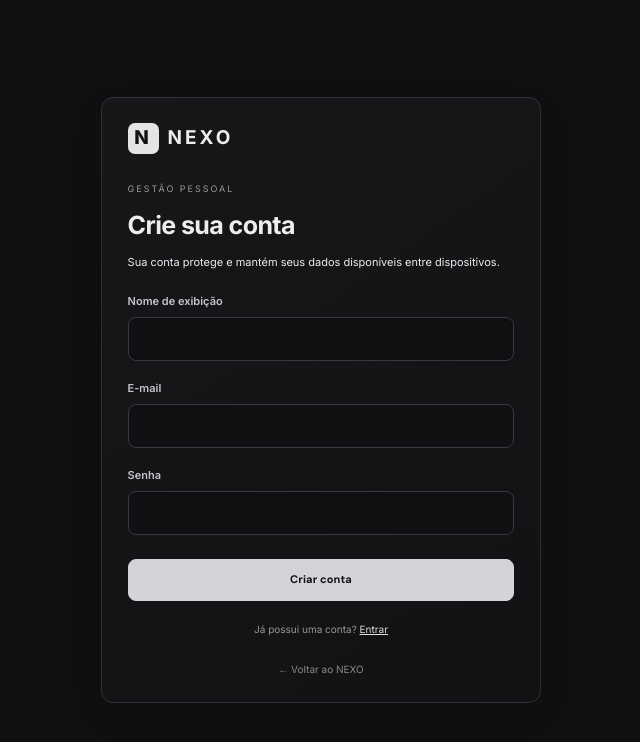
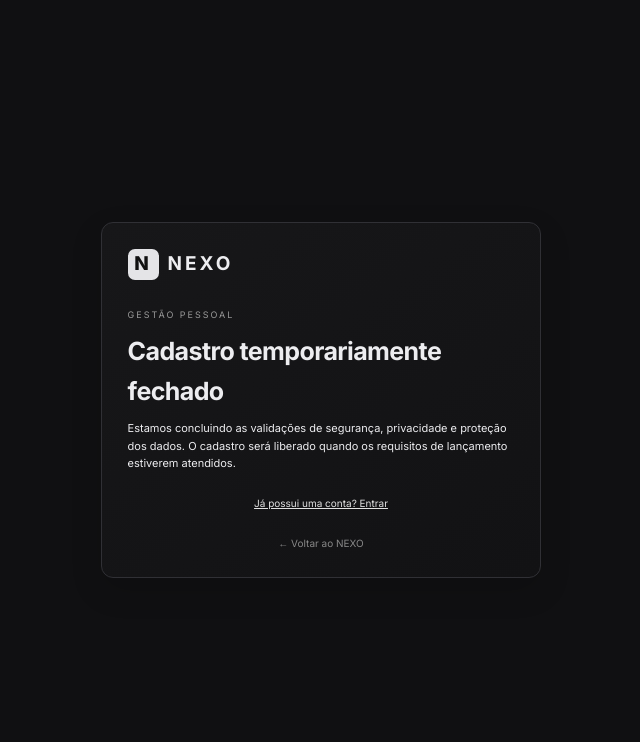
Before and after one commit to Phstreet/nexogest-opessoal, a Next.js app: page /cadastro in a window 1280 px wide. Shown: the top 742 px of the page, without its empty margins (319-959 px from the left). Built offline with nearby package versions, Linux system fonts and the light colour scheme; no server answers.

Commit message:
security: mantém cadastro público fechado até validação do lançamento

```diff
--- a/app/cadastro/page.tsx
+++ b/app/cadastro/page.tsx
@@ -1,2 +1,6 @@
 import AuthForm from "@/components/auth/AuthForm";
-export default function CadastroPage() { return <AuthForm mode="signup" />; }
+
+export default function CadastroPage() {
+  const signupEnabled = process.env.NEXO_SIGNUP_ENABLED === "true";
+  return <AuthForm mode="signup" signupEnabled={signupEnabled} />;
+}
--- a/app/entrar/page.tsx
+++ b/app/entrar/page.tsx
@@ -1,2 +1,6 @@
 import AuthForm from "@/components/auth/AuthForm";
-export default function EntrarPage() { return <AuthForm mode="login" />; }
+
+export default function EntrarPage() {
+  const signupEnabled = process.env.NEXO_SIGNUP_ENABLED === "true";
+  return <AuthForm mode="login" signupEnabled={signupEnabled} />;
+}
--- a/components/auth/AuthForm.tsx
+++ b/components/auth/AuthForm.tsx
@@ -7,7 +7,13 @@ import { useNexoAuth } from "@/contexts/NexoAuthProvider";
 
 type Mode = "login" | "signup" | "recovery" | "reset";
 
-export default function AuthForm({ mode }: { mode: Mode }) {
+export default function AuthForm({
+  mode,
+  signupEnabled = false,
+}: {
+  mode: Mode;
+  signupEnabled?: boolean;
+}) {
   const { signIn, signUp, sendPasswordReset, changePassword, session, loading } = useNexoAuth();
   const router = useRouter();
   const [name, setName] = useState("");
@@ -50,10 +56,9 @@ export default function AuthForm({ mode }: { mode: Mode }) {
     try {
       if (mode === "login") {
         await signIn(email.trim(), password);
-        // Navegacao completa evita reutilizar o estado/cache da tela de login
-        // antes de o servidor reconhecer os cookies HttpOnly recem-gravados.
         window.location.assign(getPostLoginDestination());
       } else if (mode === "signup") {
+        if (!signupEnabled) throw new Error("O cadastro público está temporariamente fechado.");
         if (password.length < 8) throw new Error("A senha precisa ter pelo menos 8 caracteres.");
         const confirmationRequired = await signUp(email.trim(), password, name.trim());
         if (confirmationRequired) setMessage("Conta criada. Verifique seu e-mail para confirmar o cadastro e depois entre no NEXO.");
@@ -74,6 +79,26 @@ export default function AuthForm({ mode }: { mode: Mode }) {
     } finally { setBusy(false); }
   }
 
+  if (mode === "signup" && !signupEnabled) {
+    return (
+      <main className="nexo-auth-page">
+        <section className="nexo-auth-card" aria-labelledby="signup-closed-title">
+          <Link href="/" className="nexo-auth-brand"><span>N</span><strong>NEXO</strong></Link>
+          <div className="nexo-auth-kicker">GESTÃO PESSOAL</div>
+          <h1 id="signup-closed-title">Cadastro temporariamente fechado</h1>
+          <p className="nexo-auth-description">
+            Estamos concluindo as validações de segurança, privacidade e proteção dos dados.
+            O cadastro será liberado quando os requisitos de lançamento estiverem atendidos.
+          </p>
+          <div className="nexo-auth-links">
+            <Link href="/entrar">Já possui uma conta? Entrar</Link>
+          </div>
+          <Link href="/" className="nexo-auth-back">← Voltar ao NEXO</Link>
+        </section>
+      </main>
+    );
+  }
+
   return (
     <main className="nexo-auth-page">
       <section className="nexo-auth-card">
@@ -91,7 +116,7 @@ export default function AuthForm({ mode }: { mode: Mode }) {
           <button type="submit" disabled={busy || (mode === "reset" && loading)}>{busy ? "Aguarde..." : mode === "login" ? "Entrar" : mode === "signup" ? "Criar conta" : mode === "recovery" ? "Enviar link de recuperação" : "Salvar nova senha"}</button>
         </form>
         <div className="nexo-auth-links">
-          {mode === "login" && <><Link href="/recuperar-senha">Esqueci minha senha</Link><span>Não tem uma conta? <Link href="/cadastro">Criar conta</Link></span></>}
+          {mode === "login" && <><Link href="/recuperar-senha">Esqueci minha senha</Link><span>{signupEnabled ? <>Não tem uma conta? <Link href="/cadastro">Criar conta</Link></> : "Cadastro público temporariamente fechado."}</span></>}
           {mode === "signup" && <span>Já possui uma conta? <Link href="/entrar">Entrar</Link></span>}
           {mode === "recovery" && <span>Lembrou a senha? <Link href="/entrar">Voltar ao login</Link></span>}
           {mode === "reset" && <Link href="/entrar">Voltar ao login</Link>}
```
Also changed, not shown: app/api/auth/route.ts (+10 -1 lines), 2 other files (tests, documents, lock files or other folders).
